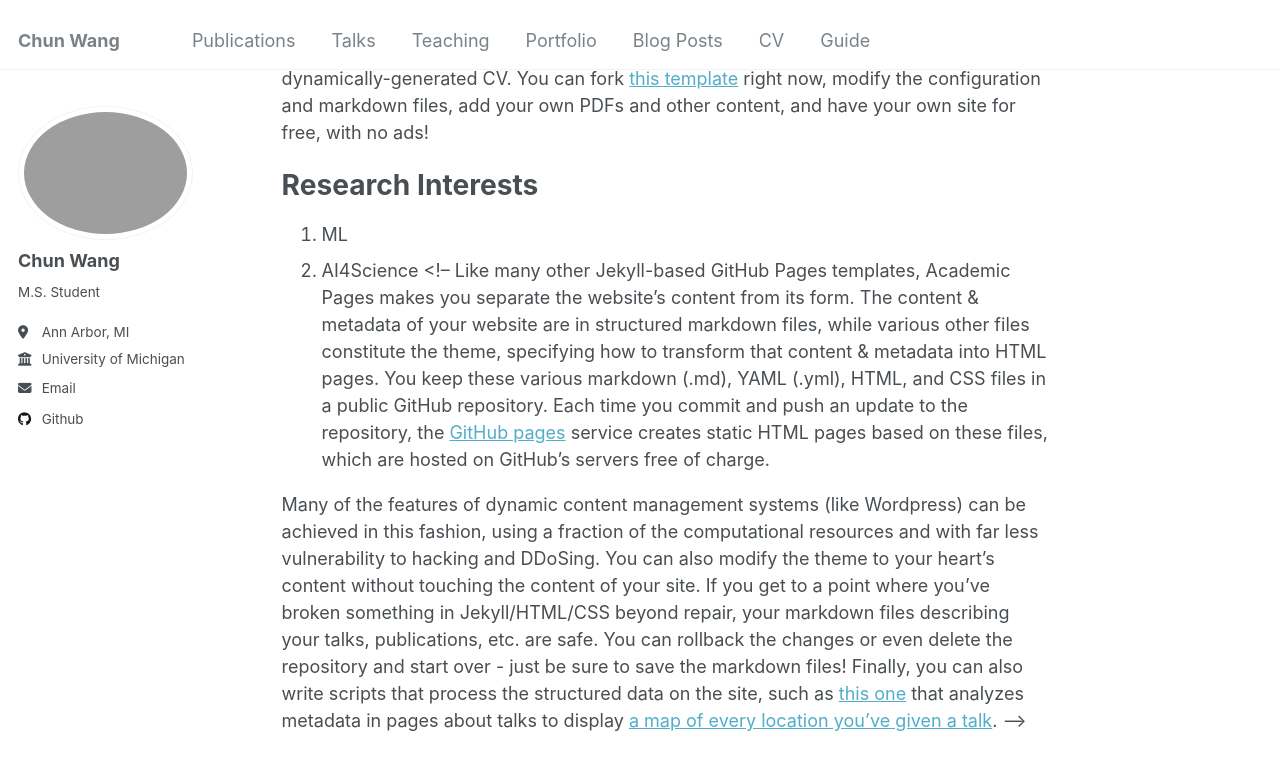
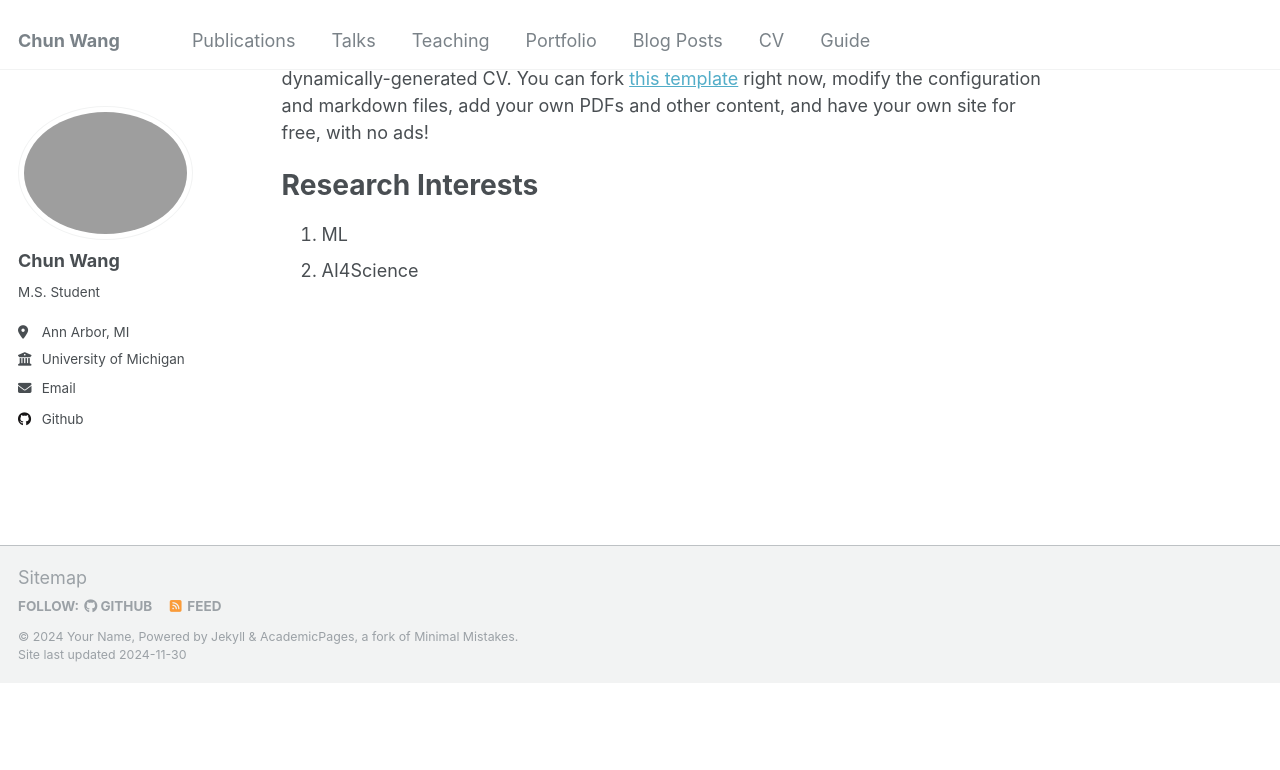
Before and after one commit to chunwangpro/chunwangpro.github.io, a Jekyll site: the page built from _pages/about.md, in a window 1280 px wide and 900 px high, scrolled down 293 px. Shown: the top 770 px of the window. Built offline with Jekyll 4.4.1, drawn with Linux system fonts in a browser that asks for light colours; after the commit the page ends 976 px from its top, so only the background shows below that; part of the change alters nothing that is shown.

Commit message:
update about

```diff
--- a/_pages/about.md
+++ b/_pages/about.md
@@ -15,6 +15,7 @@ Research Interests
 ======
 1. ML
 2. AI4Science
+
 <!-- Like many other Jekyll-based GitHub Pages templates, Academic Pages makes you separate the website's content from its form. The content & metadata of your website are in structured markdown files, while various other files constitute the theme, specifying how to transform that content & metadata into HTML pages. You keep these various markdown (.md), YAML (.yml), HTML, and CSS files in a public GitHub repository. Each time you commit and push an update to the repository, the [GitHub pages](https://pages.github.com/) service creates static HTML pages based on these files, which are hosted on GitHub's servers free of charge.
 
 Many of the features of dynamic content management systems (like Wordpress) can be achieved in this fashion, using a fraction of the computational resources and with far less vulnerability to hacking and DDoSing. You can also modify the theme to your heart's content without touching the content of your site. If you get to a point where you've broken something in Jekyll/HTML/CSS beyond repair, your markdown files describing your talks, publications, etc. are safe. You can rollback the changes or even delete the repository and start over - just be sure to save the markdown files! Finally, you can also write scripts that process the structured data on the site, such as [this one](https://github.com/academicpages/academicpages.github.io/blob/master/talkmap.ipynb) that analyzes metadata in pages about talks to display [a map of every location you've given a talk](https://academicpages.github.io/talkmap.html). -->
@@ -23,11 +24,11 @@ Many of the features of dynamic content management systems (like Wordpress) can
 Getting started
 ======
 1. Register a GitHub account if you don't have one and confirm your e-mail (required!)
-1. Fork [this template](https://github.com/academicpages/academicpages.github.io) by clicking the "Use this template" button in the top right.
-1. Go to the repository's settings (rightmost item in the tabs that start with "Code", should be below "Unwatch"). Rename the repository "[your GitHub username].github.io", which will also be your website's URL.
-1. Set site-wide configuration and create content & metadata (see below -- also see [this set of diffs](http://archive.is/3TPas) showing what files were changed to set up [an example site](https://getorg-testacct.github.io) for a user with the username "getorg-testacct")
-1. Upload any files (like PDFs, .zip files, etc.) to the files/ directory. They will appear at https://[your GitHub username].github.io/files/example.pdf.
-1. Check status by going to the repository settings, in the "GitHub pages" section
+2. Fork [this template](https://github.com/academicpages/academicpages.github.io) by clicking the "Use this template" button in the top right.
+3. Go to the repository's settings (rightmost item in the tabs that start with "Code", should be below "Unwatch"). Rename the repository "[your GitHub username].github.io", which will also be your website's URL.
+4. Set site-wide configuration and create content & metadata (see below -- also see [this set of diffs](http://archive.is/3TPas) showing what files were changed to set up [an example site](https://getorg-testacct.github.io) for a user with the username "getorg-testacct")
+5. Upload any files (like PDFs, .zip files, etc.) to the files/ directory. They will appear at https://[your GitHub username].github.io/files/example.pdf.
+6. Check status by going to the repository settings, in the "GitHub pages" section
 
 Site-wide configuration
 ------
```
